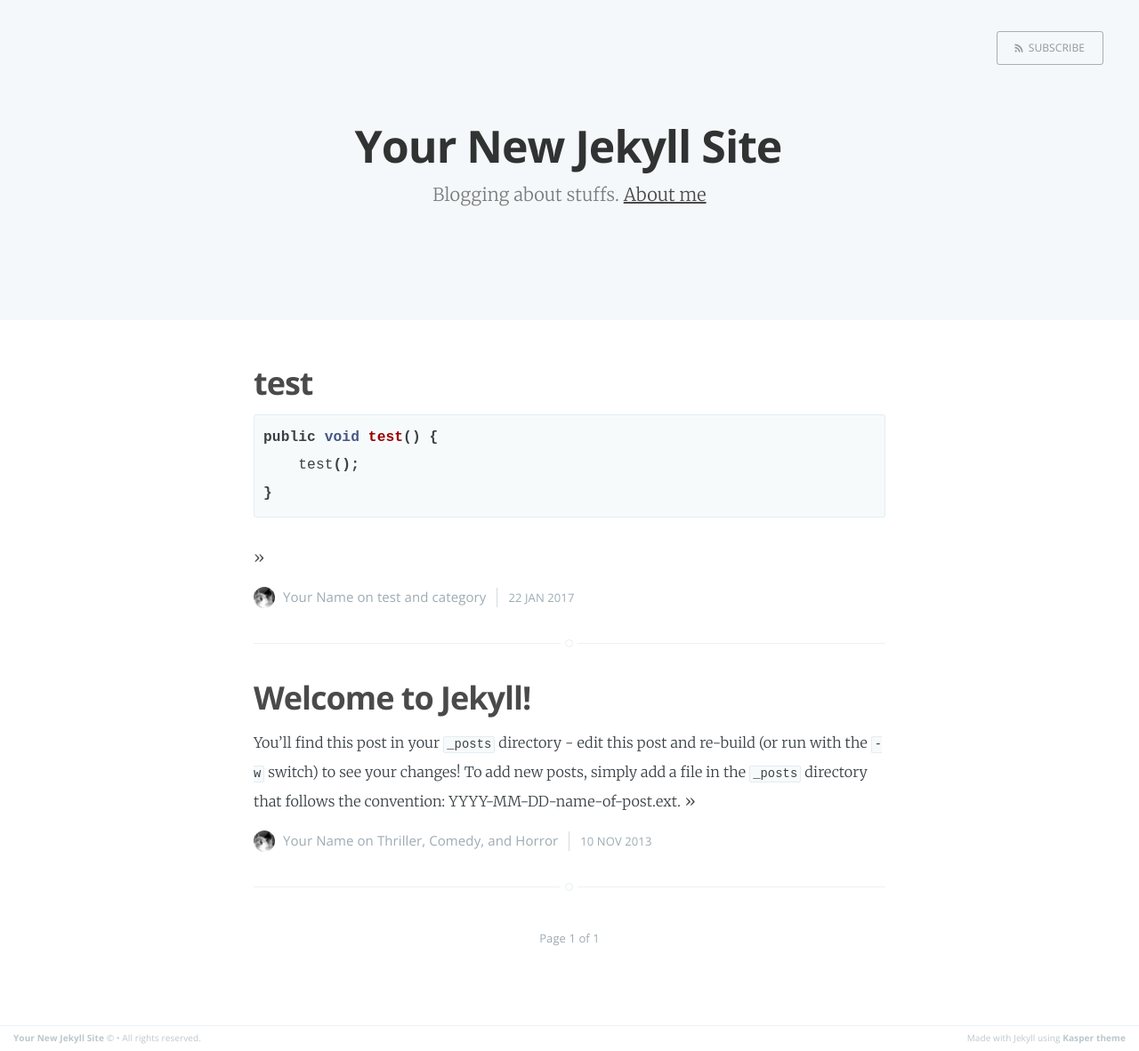
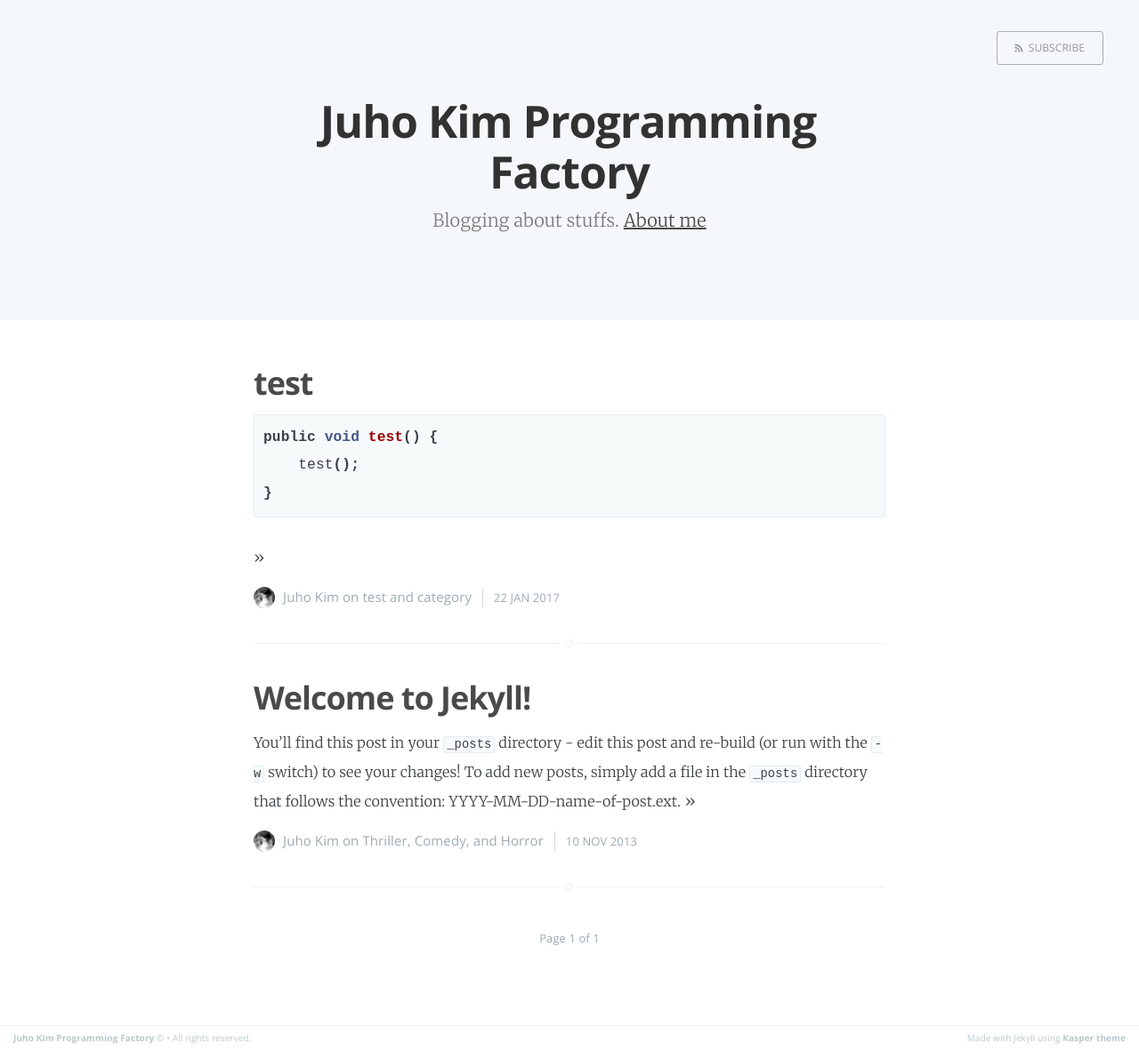
Before and after one commit to juho0719/juho0719.github.io, a Jekyll site: the page built from index.html, in a window 1280 px wide. Shown: the whole page at 89% size. Built offline with Jekyll 4.4.1, drawn with Linux system fonts in a browser that asks for light colours; the list of posts is cut into pages by our own code.

Commit message:
config update

```diff
--- a/_config.yml
+++ b/_config.yml
@@ -1,16 +1,16 @@
-name: Your New Jekyll Site
+name: Juho Kim Programming Factory
 description: Blogging about stuffs
-meta_description: "Your New Jekyll Site, Blogging about stuffs"
+meta_description: "Programming, Juho Kim"
 
 markdown: kramdown
 highlighter: pygments
 logo: false
 paginate: 15
 baseurl: /
-domain_name: 'http://yourblog-domain.com'
+domain_name: 'https://juho0719.github.io'
 google_analytics: 'UA-XXXXXXXX-X'
 gems: [jekyll-paginate]
 
 # Details for the RSS feed generator
 url:            'blog url'
-author:         'Your Name'
+author:         'Juho Kim'
```
